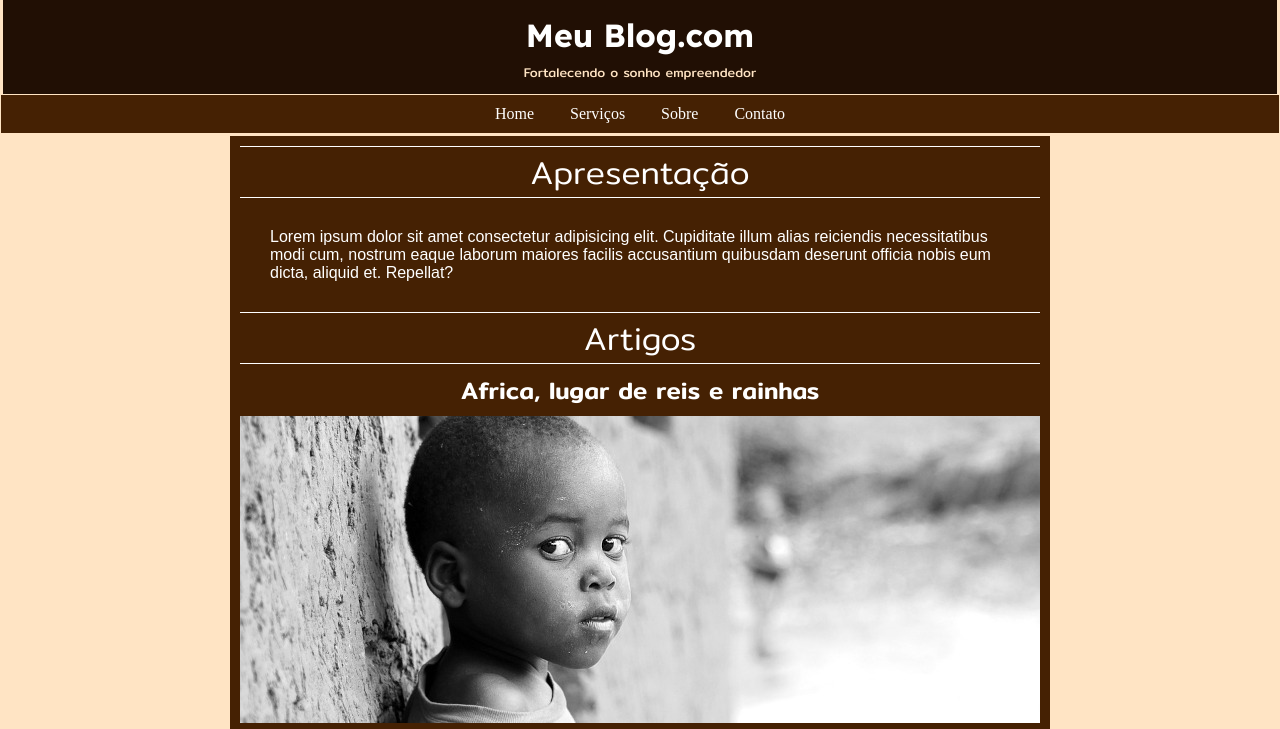
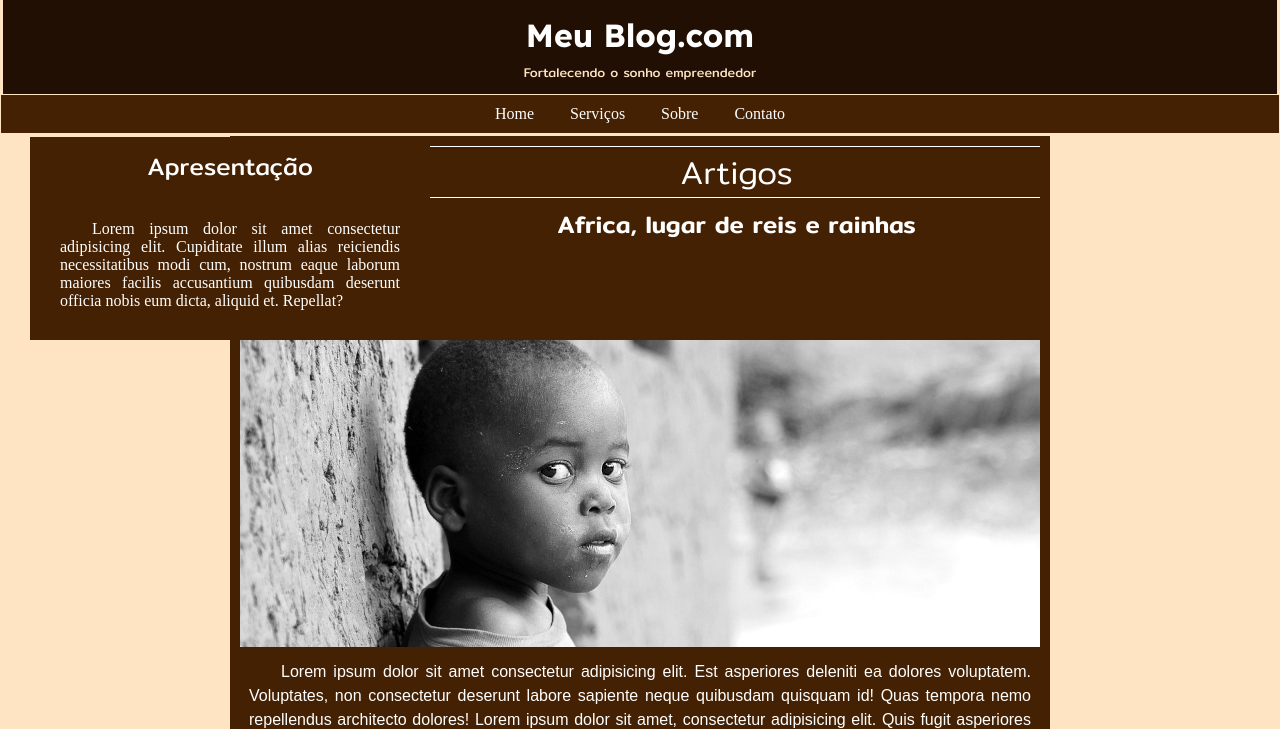
Before and after one commit to Walterly/meusite, a plain HTML site: page index.html in a window 1280 px wide. Shown: the top 729 px of the page. Drawn offline with Linux system fonts and the light colour scheme.

Commit message:
aside
inclusão de aside de apresentaçao.

```diff
--- a/css/meuestilo.css
+++ b/css/meuestilo.css
@@ -67,10 +67,31 @@ a:hover{
     color: antiquewhite;
     padding: 8px;
 }
+aside{
+    width: 400px;
+    min-width: 375px;
+    margin: 3px 3px 0px 30px;
+    display: flexbox;
+    float: left;
+    background-color: var(--cor-02);
+}
+aside > h1{
+font-family: var(--font-destaques);
+font-weight: 400;
+color: white;
+text-align: center;
+margin: 5px 0px 2px 0px;
+padding: 5px;
+}
+aside > section p{
+    text-align: justify;
+    text-indent: 2em;
+    color: white;
+}
 main{
     width: 800px;
     max-width: 100%;
-    min-width: 470px;
+    min-width: 390px;
     margin: 3px auto;
     padding: 10px;
     background-color: #452103;
@@ -89,10 +110,7 @@ main > h1{
     background-color: ;
     margin: 30px;
 }
-#videoapresentacao > p {
-    color: white;
-    font-family: Arial, Helvetica, sans-serif;
-}
+
 #destaques > article p {
 color: white;
 font-family: Arial, Helvetica, sans-serif;
--- a/index.html
+++ b/index.html
@@ -9,10 +9,13 @@
     <link rel="stylesheet" href="css/meuestilo.css">
 </head>
 <body>
+    <!-- começo cabecário -->
     <header>
         <h1>Meu Blog.com</h1>
         <p>Fortalecendo o sonho empreendedor</p>
     </header>
+    <!-- fim cabeçario -->
+    <!-- começo menu -->
     <nav>
         <a href="#">Home</a>
         <a href="#">Serviços</a>
@@ -20,12 +23,14 @@
         <a href="#">Contato</a>
 
     </nav>
+    <!-- fim menu -->
+    <aside>
+        <h1> Apresentação</h1>
+            <section id="videoapresentacao">
+                <p>Lorem ipsum dolor sit amet consectetur adipisicing elit. Cupiditate illum alias reiciendis necessitatibus modi cum, nostrum eaque laborum maiores facilis accusantium quibusdam deserunt officia nobis eum dicta, aliquid et. Repellat?</p>
+            </section>
+    </aside>
     <main>
-        <h1> Apresentação</h1>
-        <section id="videoapresentacao">
-            <p>Lorem ipsum dolor sit amet consectetur adipisicing elit. Cupiditate illum alias reiciendis necessitatibus modi cum, nostrum eaque laborum maiores facilis accusantium quibusdam deserunt officia nobis eum dicta, aliquid et. Repellat?</p>
-        </section>
-
         <h1>Artigos</h1>
         <section id="destaques">
             <article>
```
